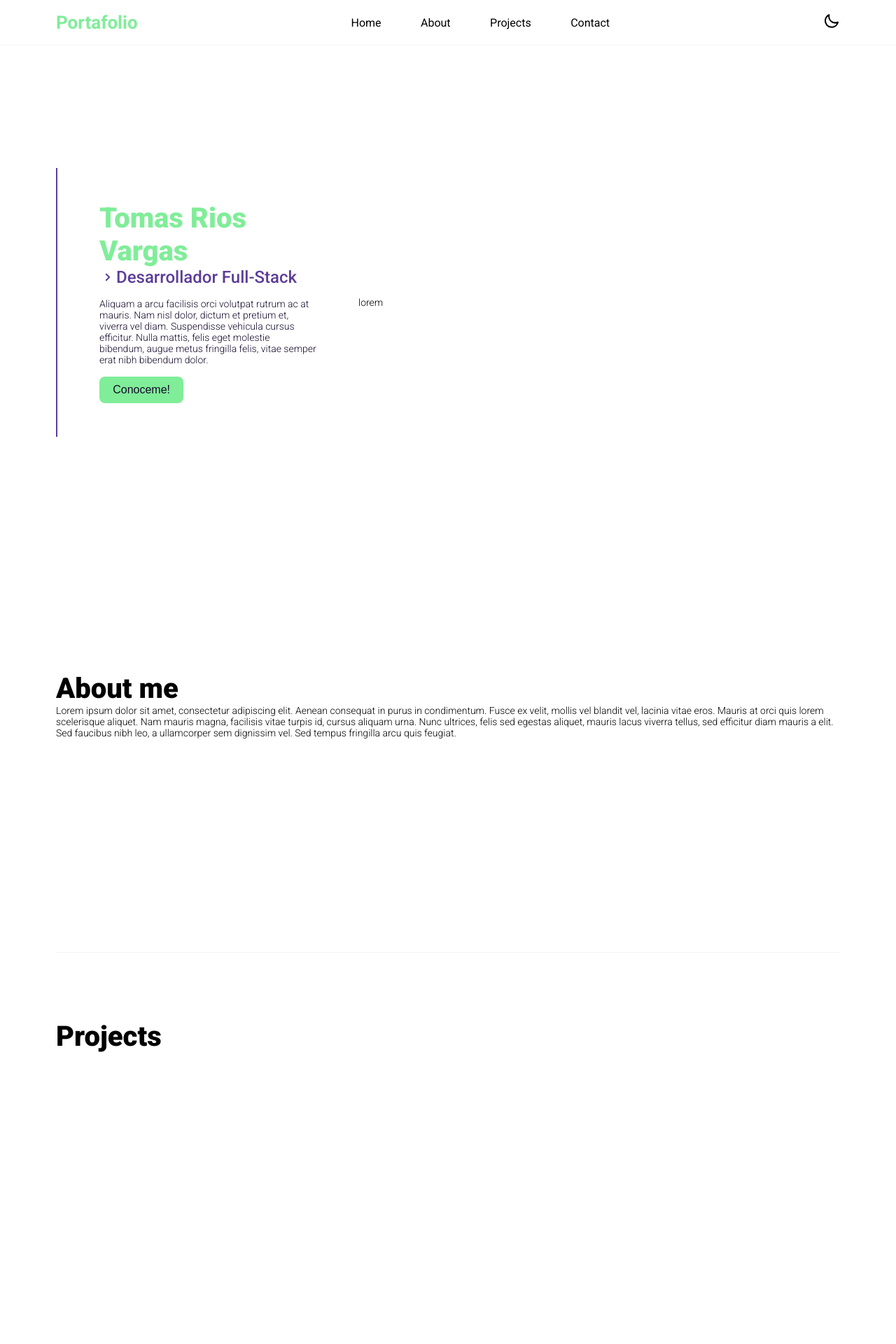
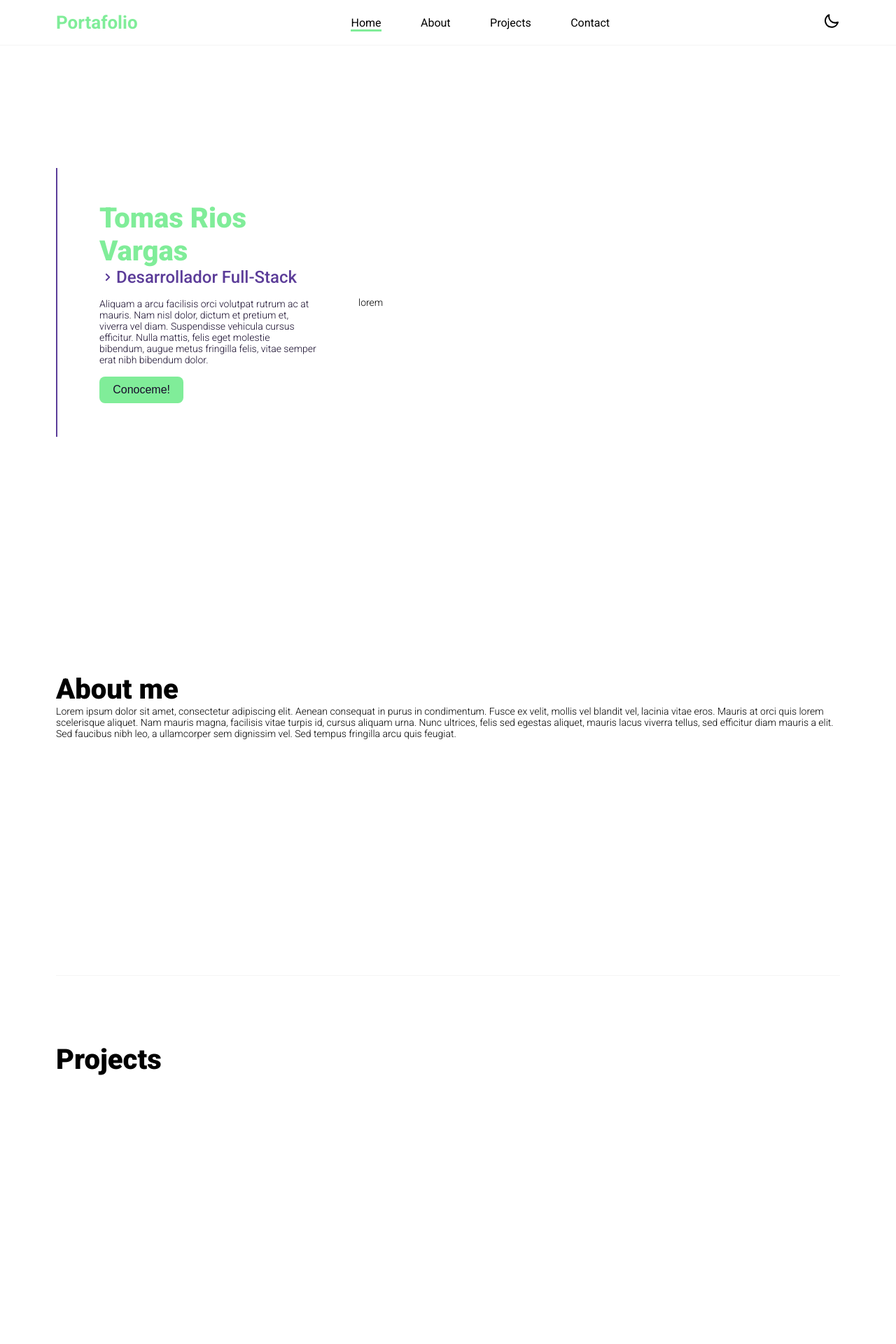
Before and after one commit to Tomasrv333/react-portfolio, a React (Create React App) app: page / in a window 1280 px wide. Shown: the top 1920 px of the page at 70% size. Built offline with nearby package versions, Linux system fonts and the light colour scheme.

Commit message:
navbar__item active effect

```diff
--- a/src/components/Header.js
+++ b/src/components/Header.js
@@ -3,6 +3,30 @@ import * as Unicons from '@iconscout/react-unicons'
 import { Link } from 'react-scroll'
 
 const Header = () => {
+
+  const sections = document.querySelectorAll('section')
+  const navbarItem = document.querySelectorAll('nav ul li')
+
+  window.addEventListener('scroll', () => {
+    let current = ''
+    sections.forEach( section => {
+      const sectionTop = section.offsetTop
+      const sectionHeight = section.clientHeight
+
+      if (scrollY >= sectionTop - sectionHeight / 3) {
+        current = section.getAttribute('id')
+      }
+    })
+
+    navbarItem.forEach(li => {
+      li.classList.remove('active')
+
+      if (li.classList.contains(current)) {
+        li.classList.add('active')
+      }
+    })
+  })
+
   return (
     <>
         <header className='header__container'>
@@ -12,50 +36,50 @@ const Header = () => {
 
           <nav className='header__navbar'>
             <ul>
-              <li className='navbar__item'>
+              <li>
                 <Link
                   to='home'
                   spy={true}
                   smooth={true}
                   duration={1000}
-                  className='link__home'
-                  activeClass = 'link__home--active'
+                  className='navbar__item'
+                  activeClass = 'navbar__item--active'
                 >
                   Home
                 </Link>
               </li>
-              <li className='navbar__item'>
+              <li>
                 <Link
                   to='about'
                   spy={true}
                   smooth={true}
                   duration={1000}
-                  className='link__about'
-                  activeClass = 'link__about--active'
+                  className='navbar__item'
+                  activeClass = 'navbar__item--active'
                 >
                   About
                 </Link>
               </li>
-              <li className='navbar__item'>
+              <li>
                 <Link
                   to='projects'
                   spy={true}
                   smooth={true}
                   duration={1000}
-                  className='link__projects'
-                  activeClass = 'link__projects--active'
+                  className='navbar__item'
+                  activeClass = 'navbar__item--active'
                 >
                   Projects
                 </Link>
               </li>
-              <li className='navbar__item'>
+              <li>
                 <Link
                   to='contact'
                   spy={true}
                   smooth={true}
                   duration={1000}
-                  className='link__contact'
-                  activeClass = 'link__contact--active'
+                  className='navbar__item'
+                  activeClass = 'navbar__item--active'
                 >
                   Contact
                 </Link>
--- a/src/scss/layout/_footer.scss
+++ b/src/scss/layout/_footer.scss
@@ -6,7 +6,7 @@
     justify-content: center;
     align-items: center;
     height: 256px;
-    padding: 16px 80px;
+    padding: 28px 80px;
     background-color: var(--violetLight-color);
     position: relative;
     bottom: 0;
--- a/src/scss/layout/_header.scss
+++ b/src/scss/layout/_header.scss
@@ -30,6 +30,16 @@
         justify-content: space-between;
         list-style: none;
     }
+
+    .navbar__item {
+        transition: 1s;
+        cursor: pointer;
+    }
+
+    .navbar__item--active {
+        transition: 0s;
+        border-bottom: 3px solid var(--greenLight-color);
+    }
 }
 
 .header__icons {
--- a/src/scss/pages/_about.scss
+++ b/src/scss/pages/_about.scss
@@ -2,6 +2,7 @@
 
 .about__container {
     height: 50vh;
-    border-bottom: 1px solid whitesmoke;
     padding-top: 6rem;
+    padding-bottom: 2rem;
+    margin-top: 1px;
 }
--- a/src/scss/pages/_contact.scss
+++ b/src/scss/pages/_contact.scss
@@ -1,4 +1,6 @@
 .contact__container {
     height: 50vh;
     padding-top: 6rem;
+    border-top: 1px solid whitesmoke;
+    padding-bottom: 2rem;
 }
--- a/src/scss/pages/_projects.scss
+++ b/src/scss/pages/_projects.scss
@@ -1,5 +1,6 @@
 .projects__container {
     height: 100vh;
-    border-bottom: 1px solid whitesmoke;
+    border-top: 1px solid whitesmoke;
     padding-top: 6rem;
+    padding-bottom: 2rem;
 }
```
